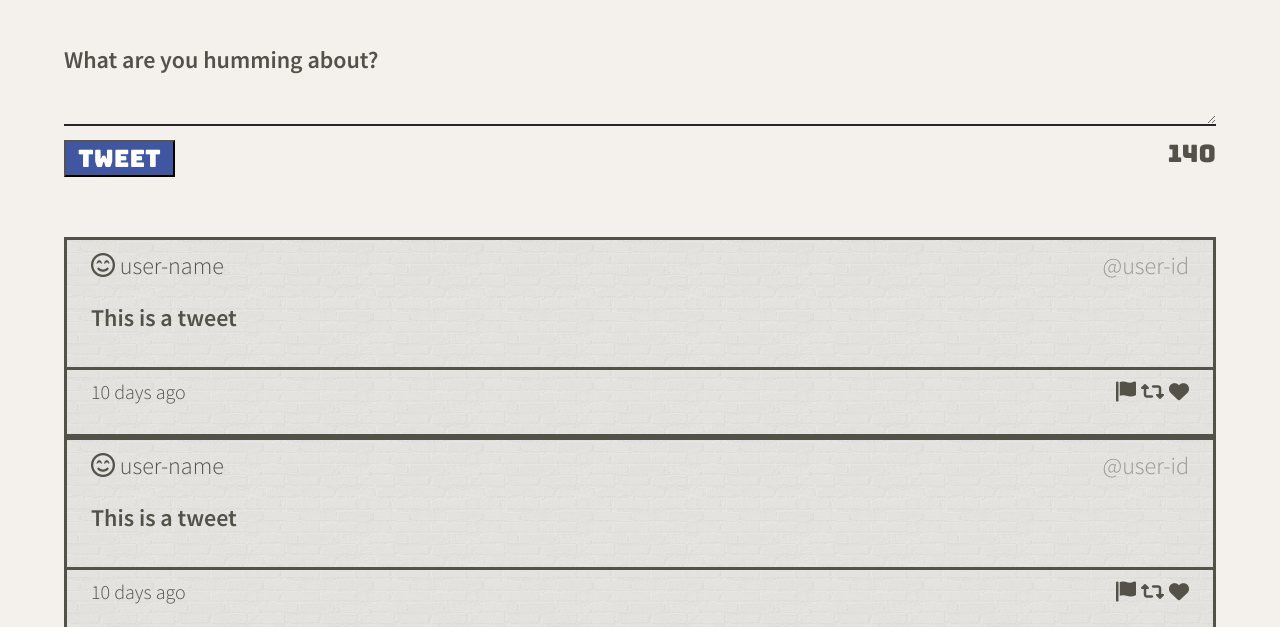
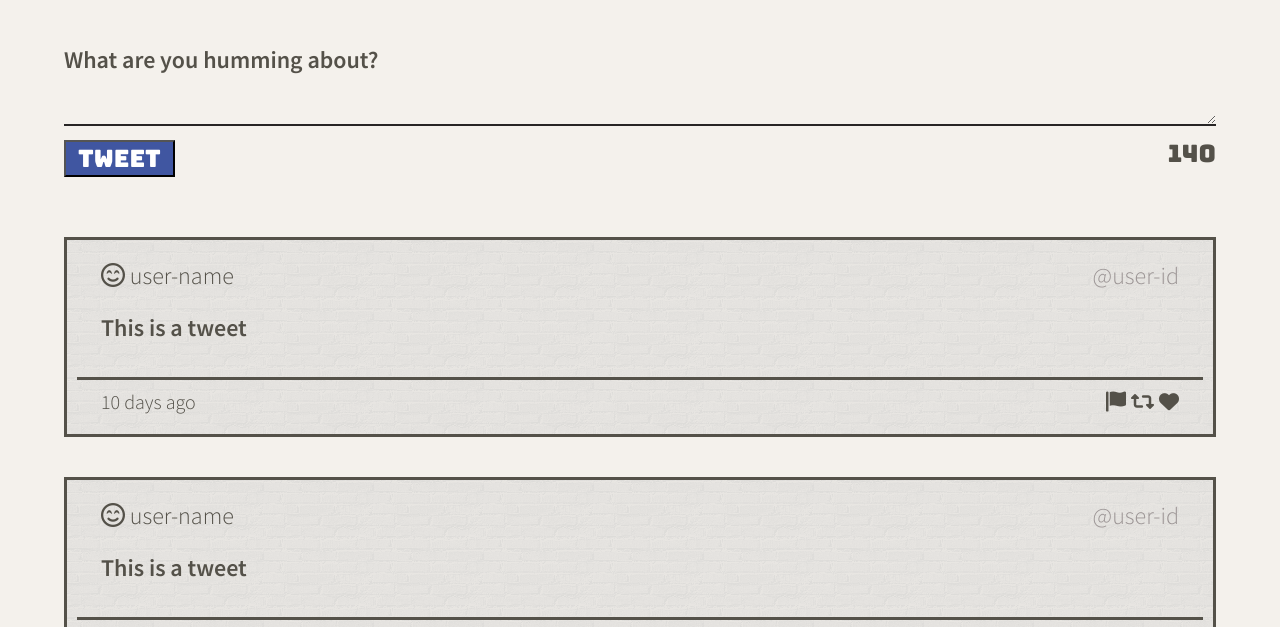
Before and after one commit to Mojdehh/tweeter, a website: page public/index.html in a window 1280 px wide. Shown: the part 522-1149 px from the top of the page. Drawn offline with nearby package versions, Linux system fonts and the light colour scheme.

Commit message:
Add space between tweet containers and fix nav bar

```diff
--- a/public/index.html
+++ b/public/index.html
@@ -44,6 +44,7 @@
       </div>
     </nav>
 
+    <div class="body">
       <header class="top">
         <div>
             <img src="/images/profile-hex.png">
@@ -119,5 +120,8 @@
            </article>
           </section>
       </main>
+
+    </div>
+
   </body>
 </html>
--- a/public/styles/header.css
+++ b/public/styles/header.css
@@ -9,5 +9,4 @@ header.top {
   justify-content: center;
   align-items: center;
   background-image: url("../images/brick-wall.png");
-  margin-top: 120px; /* Add a top margin to avoid content overlay */
 }
--- a/public/styles/layout.css
+++ b/public/styles/layout.css
@@ -25,6 +25,9 @@ body {
  * Additional CSS can be defined below or in other CSS files, as per instructions
  */
 
+.body {
+  margin-top: 120px; /* Add a top margin to avoid content overlay */
+}
 
 .container {
   width: 90%;
@@ -33,4 +36,5 @@ body {
   justify-content: center;
   align-items: center;
   margin: auto;
+  margin-bottom: 120px;
 }
--- a/public/styles/tweet-container.css
+++ b/public/styles/tweet-container.css
@@ -6,6 +6,8 @@ article {
   height: 200px;
   border: 3px solid;
   background-image: url("../images/brick-wall.png");
+  margin-bottom: 40px; /* Add gap between tweet containers */
+  padding: 10px; /* Add left and right space */
 }
 
 /* Hover state of Tweets Container */
@@ -15,9 +17,6 @@ article:hover {
 
 .tweet-container {
   width: 100%;
-  display: flex;
-  flex-direction: column;
-  justify-content: space-between;
 }
 
 /* Username and ID style */
```
Lines whose indentation alone changed are shown as unchanged.
